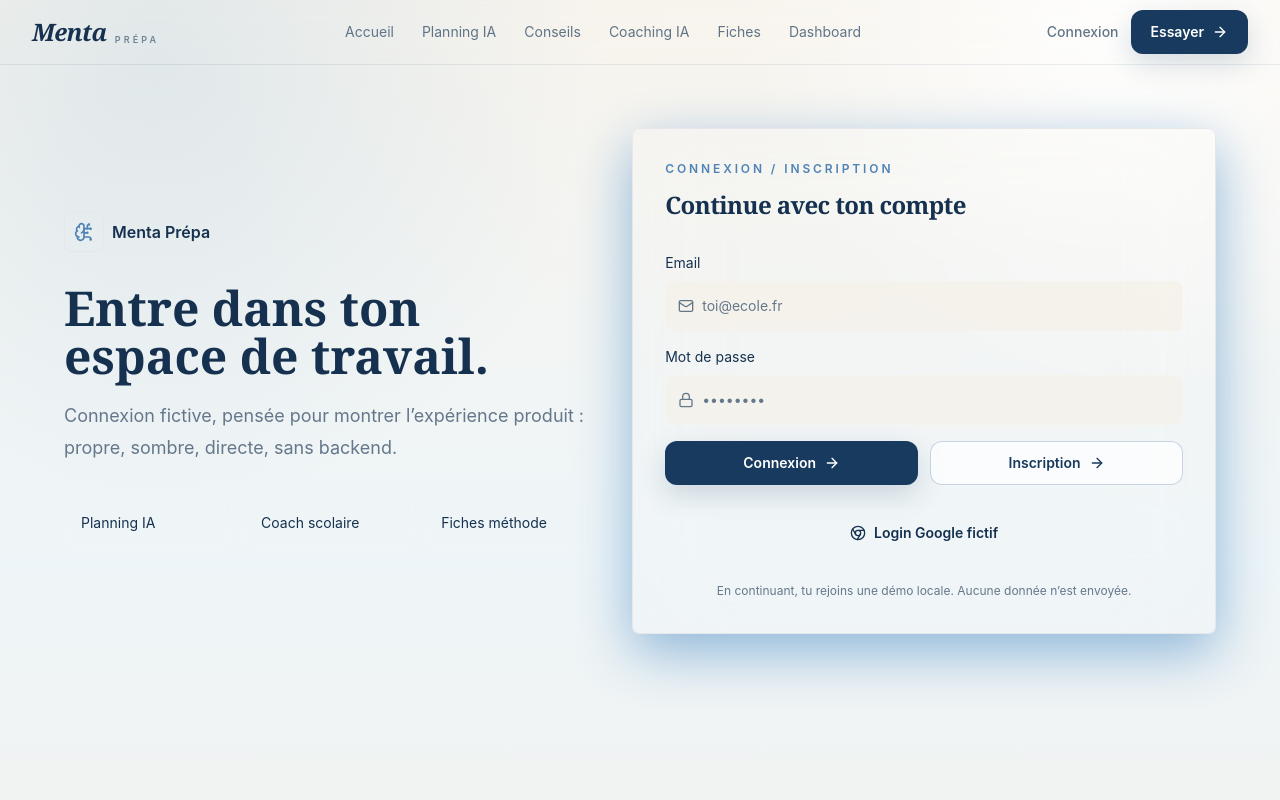
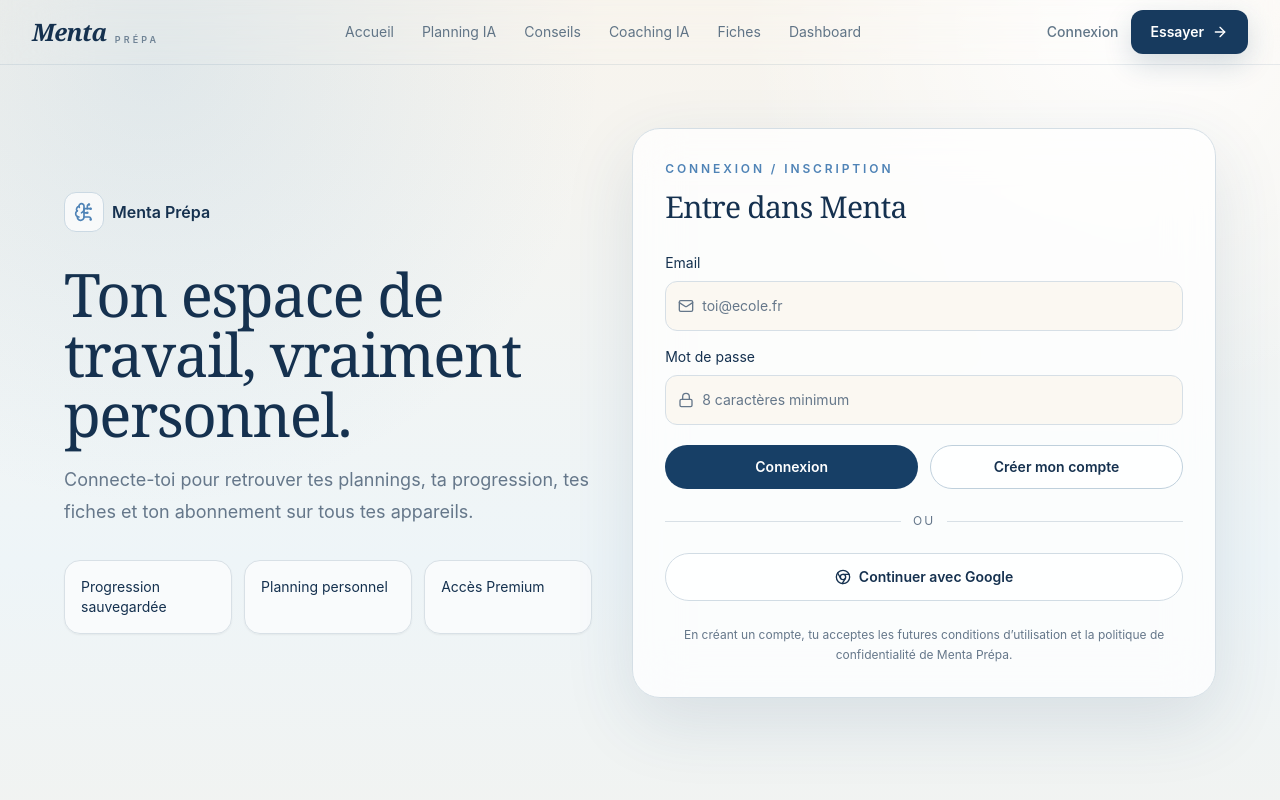
Before and after one commit to kevo13-web/Menta-Prepa-, a Next.js app: page /auth in a window 1280 px wide. Shown: the top 800 px of the page. Built offline with nearby package versions, Linux system fonts and the light colour scheme.

Commit message:
Turn auth screen into real Supabase sign in and sign up

```diff
--- a/app/auth/page.tsx
+++ b/app/auth/page.tsx
@@ -1,95 +1,100 @@
 import type { Metadata } from "next";
 import Link from "next/link";
 import { BrainCircuit, Chrome, Lock, Mail } from "lucide-react";
-import { PremiumButton } from "@/components/PremiumButton";
+import { signIn, signInWithGoogle, signUp } from "@/app/auth/actions";
 
 export const metadata: Metadata = {
   title: "Connexion | Menta Prépa",
 };
 
-export default function AuthPage() {
+type AuthPageProps = {
+  searchParams: Promise<{ error?: string; message?: string }>;
+};
+
+export default async function AuthPage({ searchParams }: AuthPageProps) {
+  const params = await searchParams;
+
   return (
     <section className="relative min-h-screen overflow-hidden px-4 pb-20 pt-32 sm:px-6 lg:px-8">
-      <div className="absolute inset-0 -z-10 subtle-grid opacity-35" />
-      <div className="absolute left-1/2 top-24 -z-10 h-80 w-80 -translate-x-1/2 rounded-full bg-mint/10 blur-3xl" />
+      <div className="absolute inset-0 -z-20 bg-[linear-gradient(180deg,#eaf3f8_0%,#f7f3eb_100%)]" />
+      <div className="absolute left-1/2 top-24 -z-10 h-80 w-80 -translate-x-1/2 rounded-full bg-[#9dc3df]/30 blur-3xl" />
 
       <div className="mx-auto grid max-w-6xl gap-10 lg:grid-cols-[0.95fr_1.05fr] lg:items-center">
         <div>
           <Link href="/" className="mb-8 inline-flex items-center gap-2 text-frost">
-            <span className="flex h-10 w-10 items-center justify-center rounded-lg border border-white/12 bg-white/8 text-mint">
+            <span className="flex h-10 w-10 items-center justify-center rounded-xl border border-[#cbd9e3] bg-white/70 text-mint">
               <BrainCircuit className="h-5 w-5" />
             </span>
             <span className="font-semibold">Menta Prépa</span>
           </Link>
-          <h1 className="text-balance text-4xl font-semibold tracking-normal text-frost sm:text-5xl">
-            Entre dans ton espace de travail.
+          <h1 className="display-serif text-balance text-5xl font-medium leading-tight text-frost sm:text-6xl">
+            Ton espace de travail, vraiment personnel.
           </h1>
           <p className="mt-5 max-w-xl text-lg leading-8 text-muted">
-            Connexion fictive, pensée pour montrer l’expérience produit : propre, sombre,
-            directe, sans backend.
+            Connecte-toi pour retrouver tes plannings, ta progression, tes fiches et ton abonnement sur tous tes appareils.
           </p>
           <div className="mt-8 grid max-w-xl gap-3 sm:grid-cols-3">
-            {["Planning IA", "Coach scolaire", "Fiches méthode"].map((item) => (
-              <div key={item} className="rounded-lg border border-white/10 bg-white/[0.045] p-4 text-sm text-frost">
+            {["Progression sauvegardée", "Planning personnel", "Accès Premium"].map((item) => (
+              <div key={item} className="rounded-2xl border border-[#d8e0e6] bg-white/65 p-4 text-sm text-frost shadow-sm">
                 {item}
               </div>
             ))}
           </div>
         </div>
 
-        <div className="rounded-lg border border-white/12 bg-white/[0.065] p-5 shadow-sage backdrop-blur-2xl sm:p-8">
-          <div className="mb-8">
-            <p className="text-xs font-semibold uppercase tracking-[0.24em] text-mint">
-              Connexion / Inscription
-            </p>
-            <h2 className="mt-3 text-2xl font-semibold text-frost">Continue avec ton compte</h2>
+        <div className="rounded-[28px] border border-[#d4dee5] bg-white/75 p-5 shadow-[0_24px_70px_rgba(44,78,108,0.12)] backdrop-blur-xl sm:p-8">
+          <div className="mb-7">
+            <p className="text-xs font-semibold uppercase tracking-[0.24em] text-mint">Connexion / Inscription</p>
+            <h2 className="display-serif mt-3 text-3xl font-medium text-frost">Entre dans Menta</h2>
           </div>
+
+          {params.error ? (
+            <p className="mb-4 rounded-xl border border-red-200 bg-red-50 px-4 py-3 text-sm text-red-700">{params.error}</p>
+          ) : null}
+          {params.message ? (
+            <p className="mb-4 rounded-xl border border-[#bfd7c9] bg-[#eef7f1] px-4 py-3 text-sm text-[#315c43]">{params.message}</p>
+          ) : null}
 
           <form className="grid gap-4">
             <label className="grid gap-2 text-sm text-frost">
               Email
-              <span className="flex items-center gap-2 rounded-lg border border-white/10 bg-ink/75 px-3 focus-within:border-mint/50">
+              <span className="flex items-center gap-2 rounded-xl border border-[#d6dfe6] bg-[#fbf8f2] px-3 focus-within:border-mint/60">
                 <Mail className="h-4 w-4 text-muted" />
-                <input
-                  type="email"
-                  placeholder="toi@ecole.fr"
-                  className="min-h-12 flex-1 bg-transparent text-sm text-frost outline-none placeholder:text-muted"
-                />
+                <input name="email" type="email" required autoComplete="email" placeholder="toi@ecole.fr" className="min-h-12 flex-1 bg-transparent text-sm text-frost outline-none placeholder:text-muted" />
               </span>
             </label>
 
             <label className="grid gap-2 text-sm text-frost">
               Mot de passe
-              <span className="flex items-center gap-2 rounded-lg border border-white/10 bg-ink/75 px-3 focus-within:border-mint/50">
+              <span className="flex items-center gap-2 rounded-xl border border-[#d6dfe6] bg-[#fbf8f2] px-3 focus-within:border-mint/60">
                 <Lock className="h-4 w-4 text-muted" />
-                <input
-                  type="password"
-                  placeholder="••••••••"
-                  className="min-h-12 flex-1 bg-transparent text-sm text-frost outline-none placeholder:text-muted"
-                />
+                <input name="password" type="password" required minLength={8} autoComplete="current-password" placeholder="8 caractères minimum" className="min-h-12 flex-1 bg-transparent text-sm text-frost outline-none placeholder:text-muted" />
               </span>
             </label>
 
-            <div className="grid gap-3 sm:grid-cols-2">
-              <PremiumButton type="submit" className="w-full">
+            <div className="mt-1 grid gap-3 sm:grid-cols-2">
+              <button formAction={signIn} className="min-h-11 rounded-full bg-[#173f66] px-5 py-2.5 text-sm font-semibold text-white transition hover:bg-[#245783]">
                 Connexion
-              </PremiumButton>
-              <PremiumButton type="button" variant="secondary" className="w-full">
-                Inscription
-              </PremiumButton>
+              </button>
+              <button formAction={signUp} className="min-h-11 rounded-full border border-[#bfd0dc] bg-white/70 px-5 py-2.5 text-sm font-semibold text-frost transition hover:bg-[#edf5f9]">
+                Créer mon compte
+              </button>
             </div>
+          </form>
 
-            <button
-              type="button"
-              className="mt-2 flex min-h-12 items-center justify-center gap-2 rounded-full border border-white/10 bg-white/5 text-sm font-semibold text-frost transition hover:border-white/20 hover:bg-white/8"
-            >
+          <div className="my-6 flex items-center gap-3 text-xs uppercase tracking-[0.18em] text-muted">
+            <span className="h-px flex-1 bg-[#d8e0e6]" /> ou <span className="h-px flex-1 bg-[#d8e0e6]" />
+          </div>
+
+          <form action={signInWithGoogle}>
+            <button type="submit" className="flex min-h-12 w-full items-center justify-center gap-2 rounded-full border border-[#d1dce4] bg-white/75 text-sm font-semibold text-frost transition hover:bg-white">
               <Chrome className="h-4 w-4" />
-              Login Google fictif
+              Continuer avec Google
             </button>
           </form>
 
           <p className="mt-6 text-center text-xs leading-5 text-muted">
-            En continuant, tu rejoins une démo locale. Aucune donnée n’est envoyée.
+            En créant un compte, tu acceptes les futures conditions d’utilisation et la politique de confidentialité de Menta Prépa.
           </p>
         </div>
       </div>
```
